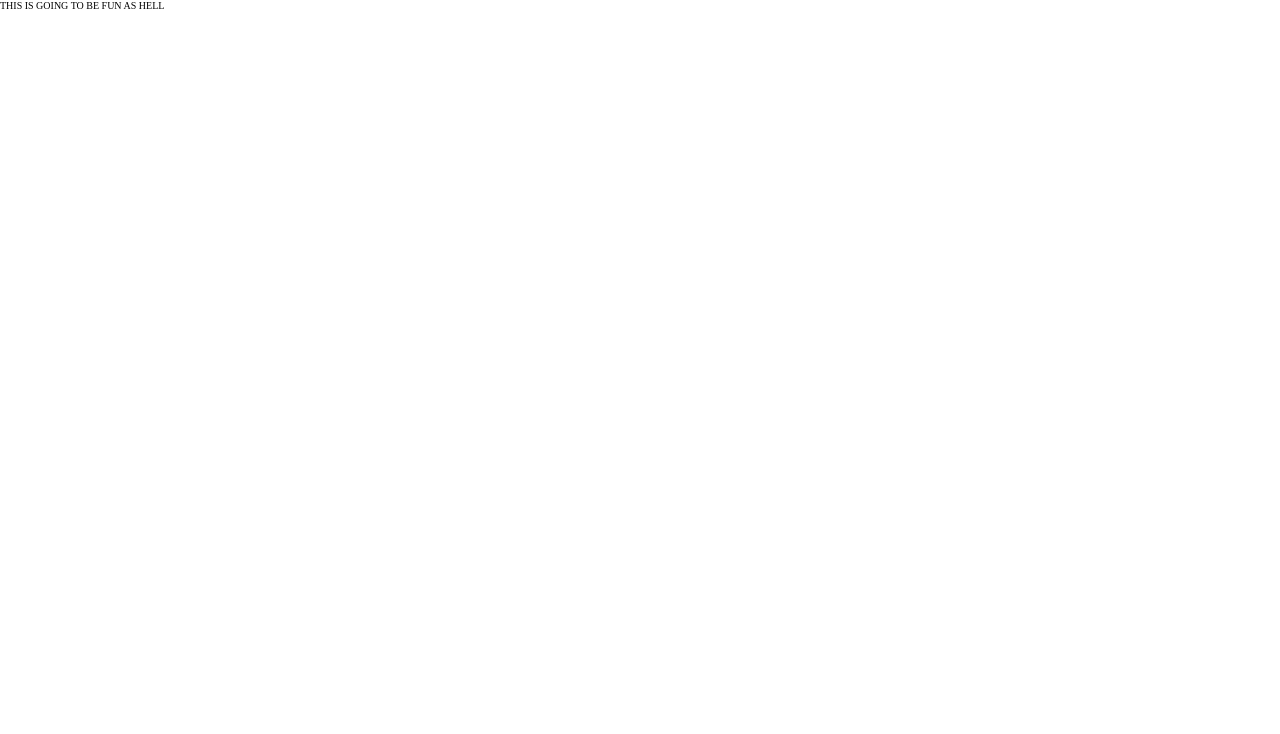
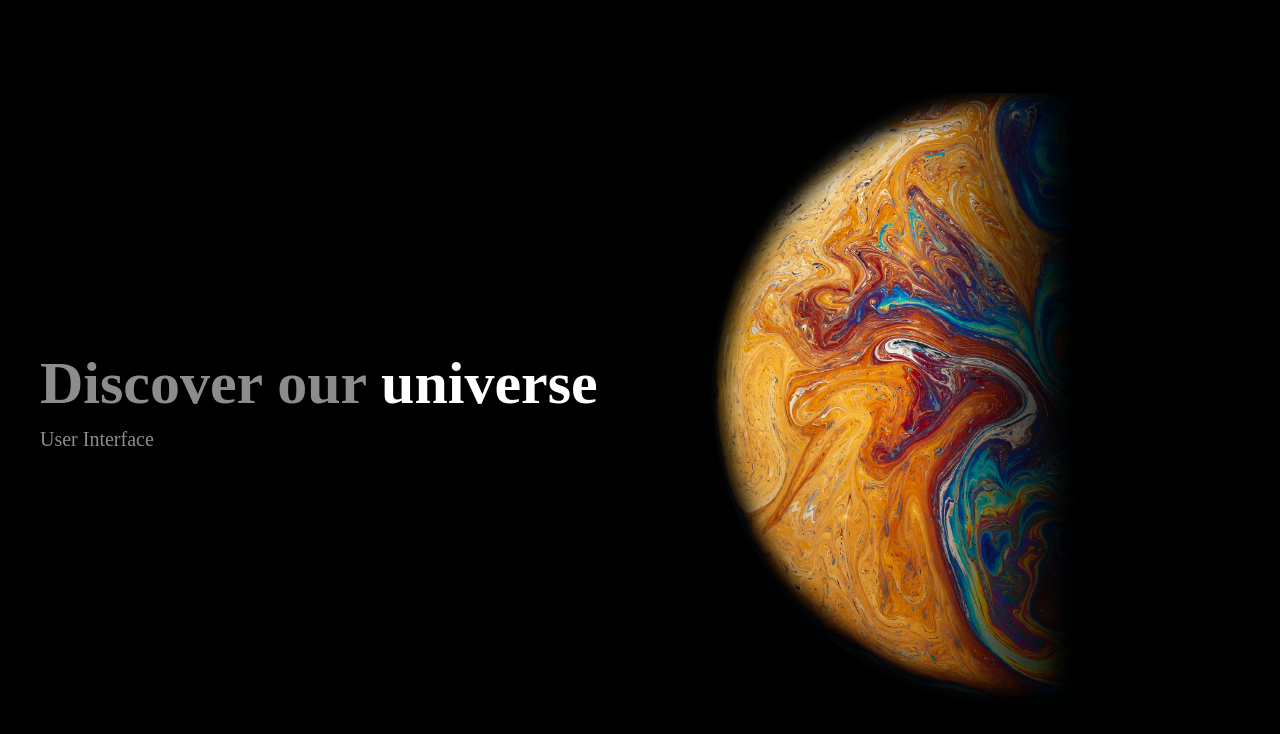
Before and after one commit to Lippi99/Space, a Next.js app: page / in a window 1280 px wide. Shown: the top 734 px of the page. Built offline with nearby package versions, Linux system fonts and the light colour scheme.

Commit message:
created first section

```diff
--- /dev/null
+++ b/src/Containers/FirstSection/index.tsx
@@ -0,0 +1,29 @@
+import Image from "next/image";
+import { Description } from "../../components/Text/Paragraph/styles";
+import { Title } from "../../components/Text/Title";
+import { Container, TitleContainer } from "./styles";
+
+export const FirstSection = () => {
+  return (
+    <Container>
+      <TitleContainer>
+        <Title fontSize={"6rem"} color={"#8C8C8C"}>
+          Discover our <span style={{ color: "#ffffff" }}>universe</span>
+        </Title>
+        <Description fontSize={"2rem"} color="#8C8C8C">
+          User Interface
+        </Description>
+      </TitleContainer>
+
+      <div className="planet">
+        <Image
+          width={1000}
+          height={800}
+          objectFit="cover"
+          src="/planet.jpg"
+          alt="logo"
+        />
+      </div>
+    </Container>
+  );
+};
--- /dev/null
+++ b/src/Containers/FirstSection/styles.ts
@@ -0,0 +1,39 @@
+import styled from "styled-components";
+
+export const Container = styled.section`
+  max-width: 1300px;
+  width: 100%;
+  margin: 0 auto;
+  height: 100vh;
+  display: flex;
+  align-items: flex-start;
+  flex-direction: column;
+  justify-content: center;
+  padding-left: 4rem;
+
+  .planet {
+    display: flex;
+    align-items: center;
+    width: 60%;
+    position: absolute;
+    right: 0;
+    top: 0;
+    bottom: 0;
+    transform: rotate(-180deg);
+    overflow: hidden;
+    z-index: -999;
+
+  }
+
+`
+
+export const TitleContainer = styled.div`
+  width: 50%;
+
+  h1 {
+    margin-bottom: 1rem;
+    + h1 {
+      margin-left: 1.3rem;
+    }
+  }
+`;
--- /dev/null
+++ b/src/components/Text/Paragraph/styles.ts
@@ -0,0 +1,9 @@
+import styled from "styled-components";
+import { TextProps } from "../interfaces";
+
+
+
+export const Description = styled.p<TextProps>`
+  color: ${props => props.color};
+  font-size: ${props => props.fontSize};
+`
--- /dev/null
+++ b/src/components/Text/Title/index.tsx
@@ -0,0 +1,10 @@
+import { Text } from "./styles";
+import { TextProps } from "../interfaces";
+
+export const Title = ({ children, color, fontSize }: TextProps) => {
+  return (
+    <Text color={color} fontSize={fontSize}>
+      {children}
+    </Text>
+  );
+};
--- /dev/null
+++ b/src/components/Text/Title/styles.ts
@@ -0,0 +1,8 @@
+import styled from "styled-components";
+import { TextProps } from "../interfaces";
+
+
+export const Text =  styled.h1<TextProps>`
+  color: ${props => props.color};
+  font-size: ${props => props.fontSize};
+`;
--- /dev/null
+++ b/src/components/Text/interfaces/index.tsx
@@ -0,0 +1,5 @@
+export interface TextProps {
+  children: any;
+  color: string;
+  fontSize: string | number;
+}
--- a/src/pages/index.tsx
+++ b/src/pages/index.tsx
@@ -1,7 +1,8 @@
 import type { NextPage } from "next";
+import { FirstSection } from "../Containers/FirstSection";
 
 const Home: NextPage = () => {
-  return <div>THIS IS GOING TO BE FUN AS HELL</div>;
+  return <FirstSection />;
 };
 
 export default Home;
--- a/styles/global.ts
+++ b/styles/global.ts
@@ -16,4 +16,8 @@ export const GlobalStyle = createGlobalStyle`
     font-size: 62.5%;
   }
 
+  body {
+    background: var(--darker);
+  }
+
 `;
```
Also changed, not shown: src/components/Text/Paragraph/index.tsx (added, +10 -0 lines), public/planet.jpg (added).
